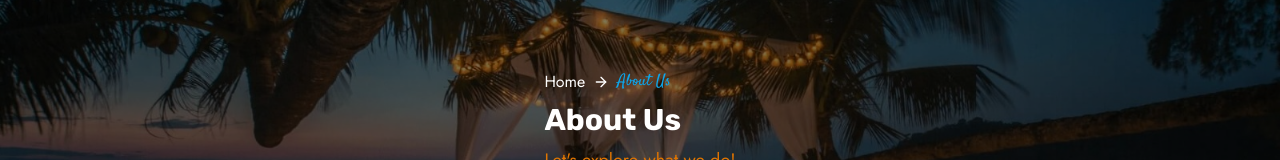
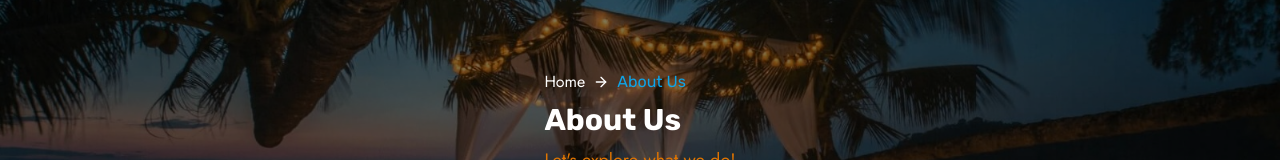
Before and after one commit to santhoshdmedia/subham, a React (Vite) app in the folder subham_client/: page /aboutus in a window 1280 px wide. Shown: the part 138-298 px from the top of the page. Built offline with nearby package versions, Linux system fonts and the light colour scheme; no server answers.

Commit message:
text change

```diff
--- a/subham_client/src/Customer/pages/Surprice/destination/Vaibhamvam.jsx
+++ b/subham_client/src/Customer/pages/Surprice/destination/Vaibhamvam.jsx
@@ -123,7 +123,7 @@ const Vaibhamvam = () => {
                   Home
                 </Link>
                 <ICON_HELPER.RIGHT_ARROW /> */}
-                <span className="font-title text-sky-500">
+                <span className="font-pri_head text-sky-500">
                   {destination.name || ""}
                 </span>
               </p>
--- a/subham_client/src/Customer/pages/about/About.jsx
+++ b/subham_client/src/Customer/pages/about/About.jsx
@@ -41,7 +41,7 @@ India Sri Lanka sea travel, Ferry service provider India, Trusted Sri Lanka tour
                   Home
                 </Link>
                 {<ICON_HELPER.RIGHT_ARROW />}
-                <span className="font-title text-sky-500">About Us</span>
+                <span className="font-pri_head text-sky-500">About Us</span>
               </p>
 
               <h1 className="text-2xl sm:text-3xl text-left text-white font-bold font-pri_head">
--- a/subham_client/src/Customer/pages/contact/Contact.jsx
+++ b/subham_client/src/Customer/pages/contact/Contact.jsx
@@ -127,7 +127,7 @@ const Contact = () => {
                   Home
                 </Link>
                 <ICON_HELPER.RIGHT_ARROW />
-                <span className="font-title text-sky-500">Contact</span>
+                <span className="font-pri_head text-sky-500">Contact</span>
               </p>
               <h1 className="text-2xl sm:text-3xl md:text-4xl lg:text-5xl text-left text-white font-bold font-pri_head">
                 Contact
--- a/subham_client/src/Customer/pages/destination/DestinationDetails.jsx
+++ b/subham_client/src/Customer/pages/destination/DestinationDetails.jsx
@@ -102,7 +102,7 @@ const DestinationDetails = () => {
                   Home
                 </Link>
                 <ICON_HELPER.RIGHT_ARROW />
-                <span className="font-title text-sky-500">{destination.name || ""}</span>
+                <span className="font-pri_head text-sky-500">{destination.name || ""}</span>
               </p>
               <h1 className="text-3xl sm:text-4xl font-semibold text-white font-pri_head tracking-wide">{destination.name || ""}</h1>
               <p className="text-sm sm:text-base md:text-lg text-primary font-pri_para">Book Your Travel Package!</p>
```
